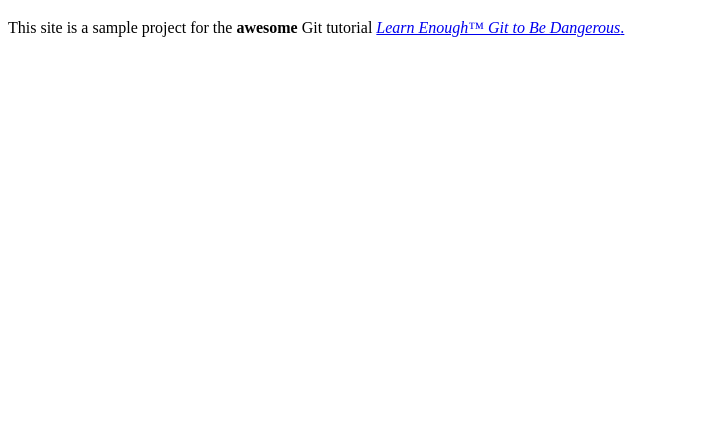
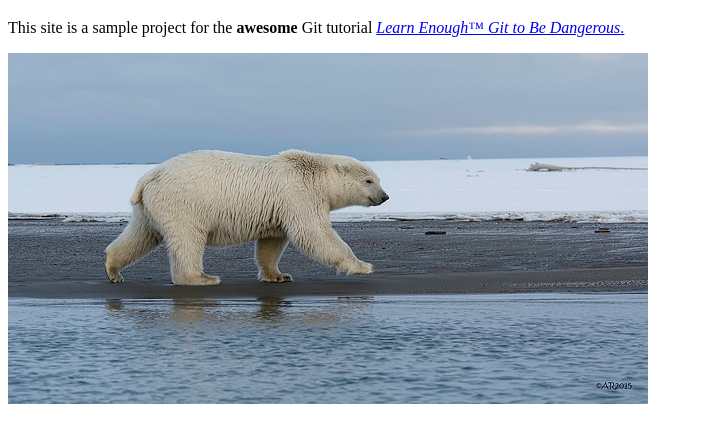
Before and after one commit to gunnar90/website, a plain HTML site: page about.html in a window 1280 px wide. Shown: the part 61-504 px from the top of the page, without its empty margins (0-703 px from the left). Drawn offline with Linux system fonts and the light colour scheme.

Commit message:
Add an image

```diff
--- a/about.html
+++ b/about.html
@@ -11,5 +11,6 @@
         This site is a sample project for the <strong>awesome</strong> Git
         tutorial <a href="http://learnenough.com/git-tutorial"><em>Learn Enough™ Git to Be Dangerous</em>.
         <p>
+        <img src="images/polar_bear.jpg" alt="Polar bear">
   </body>
 </html>
```
Also changed, not shown: index.html (+3 -1 lines), images/polar_bear.jpg (added).
